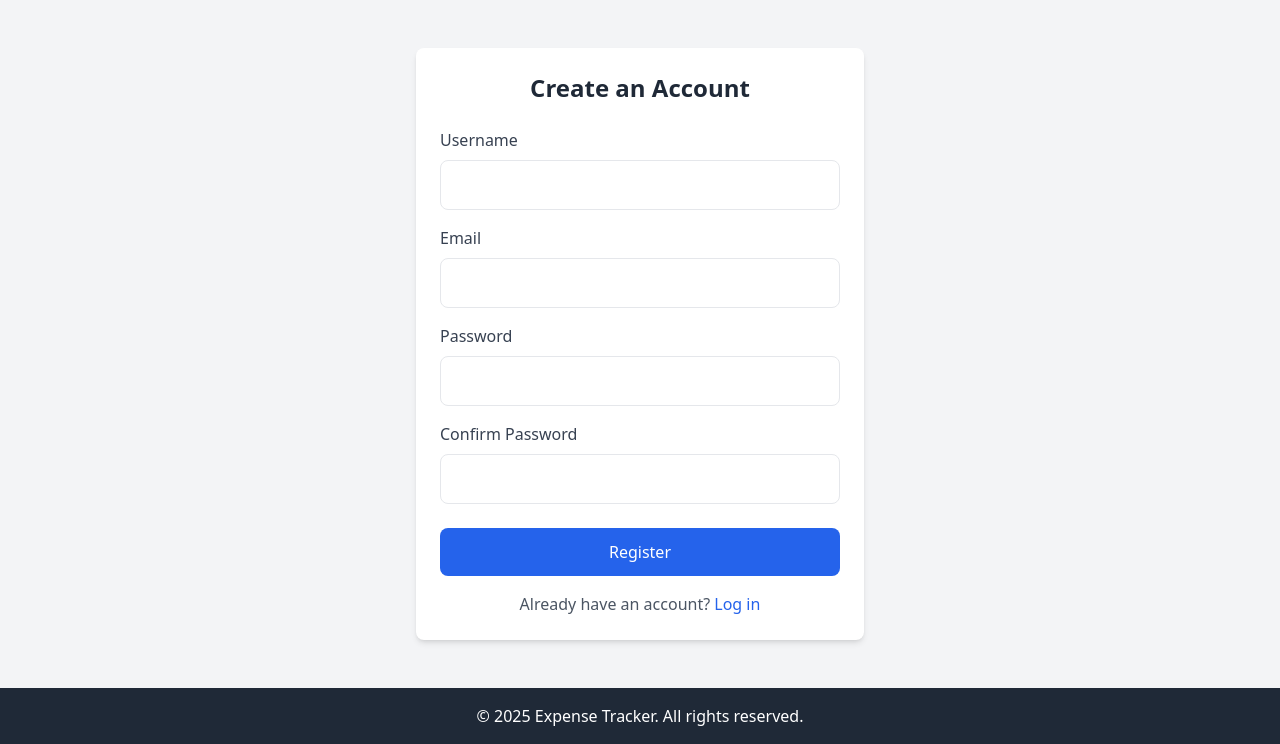
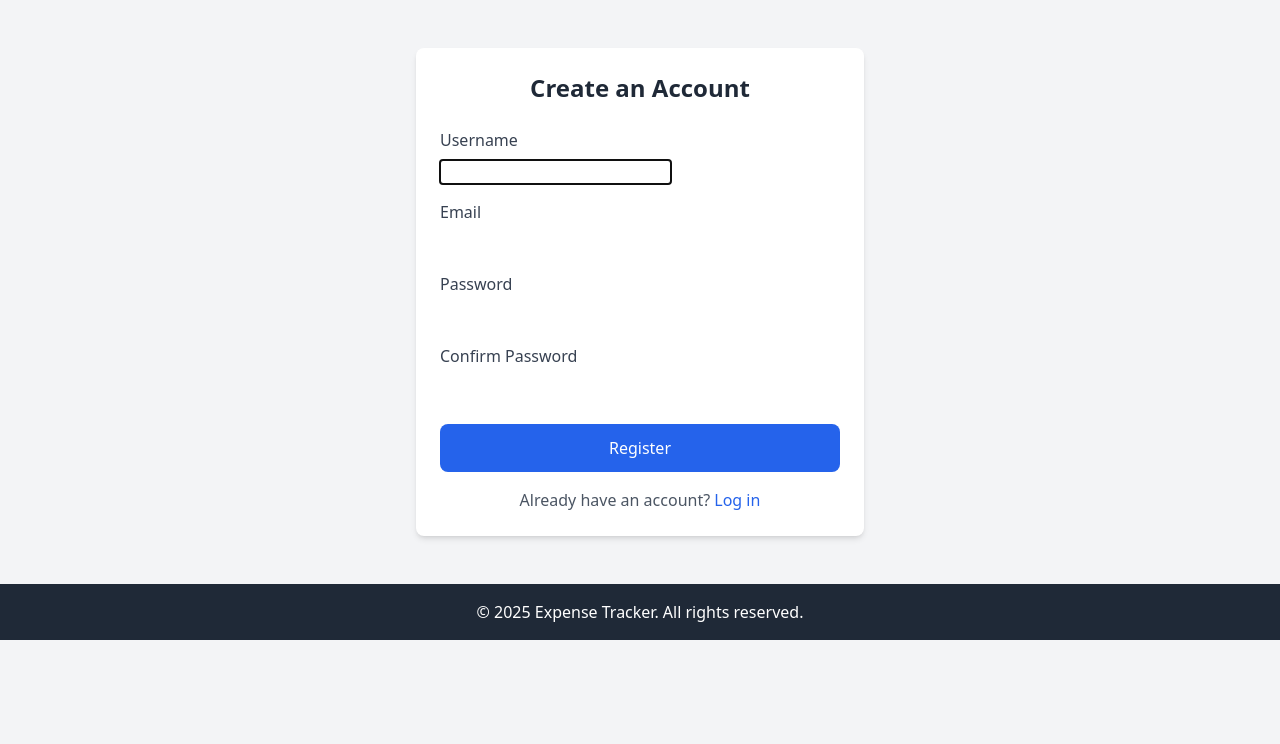
Before and after one commit to TheEphir/Django_expenses, a Django app: page /users/register/ in a window 1280 px wide. Shown: the part 64-808 px from the top of the page. After the commit the page ends 704 px from the top, so only its background shows below. Run offline with Django 5.2, Linux system fonts and the light colour scheme; some libraries are stand-ins or nearby versions.

Commit message:
kinda made register

```diff
--- a/expenses_site/expenses_site/settings.py
+++ b/expenses_site/expenses_site/settings.py
@@ -122,3 +122,8 @@ STATIC_URL = 'static/'
 # https://docs.djangoproject.com/en/5.2/ref/settings/#default-auto-field
 
 DEFAULT_AUTO_FIELD = 'django.db.models.BigAutoField'
+
+# Users
+
+AUTH_USER_MODEL = "users.User"
+LOGIN_URL = "/users/login/"
--- a/expenses_site/users/forms.py
+++ b/expenses_site/users/forms.py
@@ -1,3 +1,4 @@
+from pyexpat import model
 from django import forms
 from django.contrib.auth.forms import AuthenticationForm, UserCreationForm
 
@@ -20,3 +21,36 @@ class UserLoginForm(AuthenticationForm):
     class Meta:
         model = User
         fields = ["username", "password"]
+
+
+class UserRegistrationForm(UserCreationForm):
+    class_attr = "block text-gray-700 font-medium mb-2"
+
+    username = forms.CharField(widget=forms.TextInput(
+        attrs={
+            "class": class_attr,
+        }
+    ))
+    email = forms.CharField(widget=forms.EmailInput(
+        attrs={
+            "class": class_attr,
+        }
+    ))
+    password1 = forms.CharField(widget=forms.PasswordInput(
+        attrs={
+            "class": class_attr,
+        }
+    ))
+    password2 = forms.CharField(widget=forms.PasswordInput(
+        attrs={
+            "class": class_attr,
+        }
+    ))
+
+    class Meta:
+        model = User
+        fields = ["username", "email", "password1", "password2"]
+
+    def save(self, commit=True):
+        user = super(UserRegistrationForm, self).save(commit=True)
+        return user
--- a/expenses_site/users/models.py
+++ b/expenses_site/users/models.py
@@ -1,7 +1,7 @@
 from django.db import models
-from django.contrib.auth.models import AbstractBaseUser
+from django.contrib.auth.models import AbstractBaseUser, AbstractUser
 
 # Create your models here.
 
-class User(AbstractBaseUser):
+class User(AbstractUser):
     is_verified_email = models.BooleanField(default=False)
--- a/expenses_site/users/templates/users/register.html
+++ b/expenses_site/users/templates/users/register.html
@@ -1,4 +1,5 @@
-<script type="text/javascript">
+{% extends "expenses/base.html" %}
+{% comment %} <script type="text/javascript">
     var gk_isXlsx = false;
     var gk_xlsxFileLookup = {};
     var gk_fileData = {};
@@ -37,9 +38,8 @@
     }
     return gk_fileData[filename] || "";
         }
-</script>
+</script> {% endcomment %}
 
-{% extends "expenses/base.html" %}
 {% block content %}
 <!-- Main Content -->
 <main class="container mx-auto mt-8 p-4">
@@ -48,20 +48,24 @@
         <form method="POST" action="{% url 'users:register' %}">
             {% csrf_token %}
             <div class="mb-4">
-                <label for="username" class="block text-gray-700 font-medium mb-2">Username</label>
-                <input type="text" id="username" name="username" class="w-full p-3 border rounded-lg focus:outline-none focus:ring-2 focus:ring-blue-600" required>
+                <label for="{{form.username.id_for_label}}" class="block text-gray-700 font-medium mb-2">Username</label>
+                {{form.username}}
+                {% comment %} <input type="text" id="username" name="username" class="w-full p-3 border rounded-lg focus:outline-none focus:ring-2 focus:ring-blue-600" required> {% endcomment %}
             </div>
             <div class="mb-4">
-                <label for="email" class="block text-gray-700 font-medium mb-2">Email</label>
-                <input type="email" id="email" name="email" class="w-full p-3 border rounded-lg focus:outline-none focus:ring-2 focus:ring-blue-600" required>
+                <label for="{{form.email.id_for_label}}" class="block text-gray-700 font-medium mb-2">Email</label>
+                {{form.email}}
+                {% comment %} <input type="email" id="email" name="email" class="w-full p-3 border rounded-lg focus:outline-none focus:ring-2 focus:ring-blue-600" required> {% endcomment %}
             </div>
             <div class="mb-4">
-                <label for="password" class="block text-gray-700 font-medium mb-2">Password</label>
-                <input type="password" id="password" name="password" class="w-full p-3 border rounded-lg focus:outline-none focus:ring-2 focus:ring-blue-600" required>
+                <label for="{{form.password1.id_for_label}}" class="block text-gray-700 font-medium mb-2">Password</label>
+                {{form.password1}}
+                {% comment %} <input type="password" id="password" name="password" class="w-full p-3 border rounded-lg focus:outline-none focus:ring-2 focus:ring-blue-600" required> {% endcomment %}
             </div>
             <div class="mb-6">
-                <label for="password_confirm" class="block text-gray-700 font-medium mb-2">Confirm Password</label>
-                <input type="password" id="password_confirm" name="password_confirm" class="w-full p-3 border rounded-lg focus:outline-none focus:ring-2 focus:ring-blue-600" required>
+                <label for="{{form.password2.id_for_label}}" class="block text-gray-700 font-medium mb-2">Confirm Password</label>
+                {{form.password2}}
+                {% comment %} <input type="password" id="password_confirm" name="password_confirm" class="w-full p-3 border rounded-lg focus:outline-none focus:ring-2 focus:ring-blue-600" required> {% endcomment %}
             </div>
             <button type="submit" class="w-full bg-blue-600 text-white p-3 rounded-lg hover:bg-blue-700 transition">Register</button>
         </form>
--- a/expenses_site/users/urls.py
+++ b/expenses_site/users/urls.py
@@ -1,11 +1,11 @@
 from django.urls import path
 
-from users.views import login, RegisterView, logout
+from users.views import login, UserRegistrationView, logout
 
 app_name = "users"
 
 urlpatterns = [
     path("login/", login, name="login"),
-    path("register/", RegisterView.as_view(), name="register"),
+    path("register/", UserRegistrationView.as_view(), name="register"),
     path("logout/", logout, name="logout")
 ]
--- a/expenses_site/users/views.py
+++ b/expenses_site/users/views.py
@@ -1,10 +1,11 @@
 from django.contrib import auth
 from django.http import HttpResponseRedirect
 from django.shortcuts import render
-from django.views.generic.base import TemplateView
-from django.urls import reverse
+from django.views.generic.edit import CreateView
+from django.urls import reverse, reverse_lazy
+from django.contrib.messages.views import SuccessMessageMixin
 
-from users.forms import UserLoginForm
+from users.forms import UserLoginForm, UserRegistrationForm
 
 # Create your views here.
 # class LoginView(TemplateView):
@@ -12,9 +13,14 @@ from users.forms import UserLoginForm
 #     title = "Expenses - Login"
 
 
-class RegisterView(TemplateView):
+class UserRegistrationView(SuccessMessageMixin, CreateView):
     template_name = "users/register.html"
+    form_class = UserRegistrationForm
     title = "Register - Expense Tracker"
+    success_message = "You successfully registered"
+
+    def get_success_url(self):
+        return reverse_lazy("user:login")
 
 
 def login (request):
```
Also changed, not shown: expenses_site/users/migrations/__init__.py (deleted).
